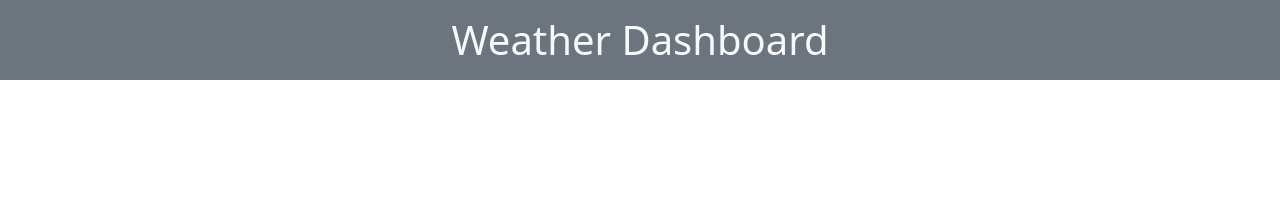
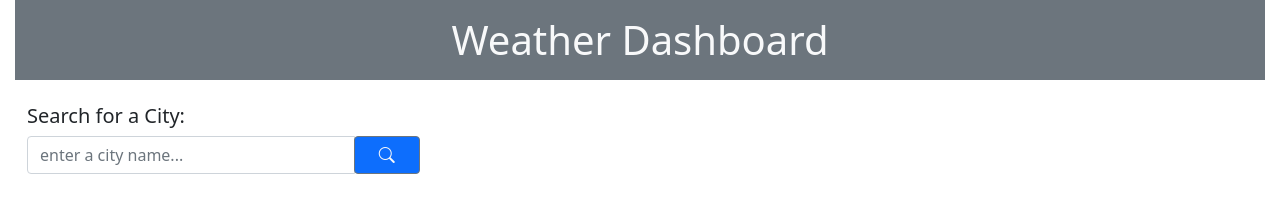
Before and after one commit to kZhaanbaev/weather, a plain HTML site: page index.html in a window 1280 px wide. Drawn offline with nearby package versions, Linux system fonts and the light colour scheme.

Commit message:
main structure is complete

```diff
--- a/assets/css/style.css
+++ b/assets/css/style.css
@@ -0,0 +1,4 @@
+body {
+    width: 1250px;
+    margin: auto;
+}
--- a/assets/js/script.js
+++ b/assets/js/script.js
@@ -0,0 +1 @@
+const savedList = $
--- a/index.html
+++ b/index.html
@@ -8,6 +8,7 @@
     <title>Weather</title>
     <link href="https://cdn.jsdelivr.net/npm/bootstrap@5.0.0-beta3/dist/css/bootstrap.min.css" rel="stylesheet"
         integrity="sha384-eOJMYsd53ii+scO/bJGFsiCZc+5NDVN2yr8+0RDqr0Ql0h+rP48ckxlpbzKgwra6" crossorigin="anonymous">
+    <link rel="stylesheet" href="https://cdn.jsdelivr.net/npm/bootstrap-icons@1.4.0/font/bootstrap-icons.css">
     <link rel="stylesheet" href="./assets/css/style.css">
 </head>
 
@@ -15,6 +16,23 @@
     <div class="container-fluid">
         <div class="row bg-secondary">
             <h1 class="text-center text-light my-3">Weather Dashboard</h1>
+        </div>
+        <div class="row mt-4">
+            <div class="col-4">
+                <h5>Search for a City:</h5>
+                <div class="input-group mb-3">
+                    <input type="text" class="form-control" placeholder="enter a city name...">
+                    <div class="input-group-append">
+                        <button class="btn btn-outline-secondary bg-primary px-4" type="button">
+                            <i class="bi bi-search text-light"></i>
+                        </button>
+                    </div>
+                </div>
+            </div>
+            <div class="col-8" id="display-box">
+                <div class="row" id="main-weather"></div>
+                <div class="row" id="5-day-forecast"></div>
+            </div>
         </div>
     </div>
 
```
